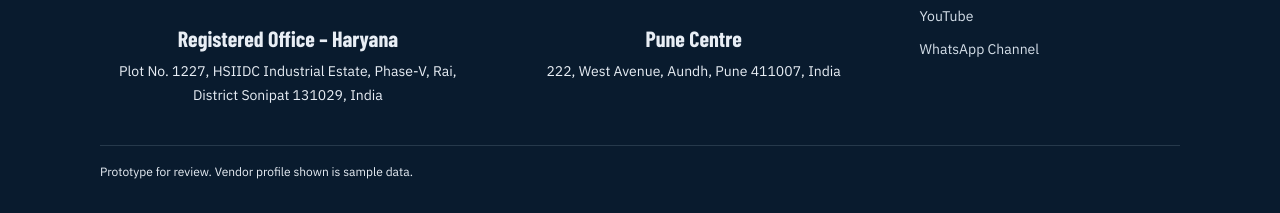
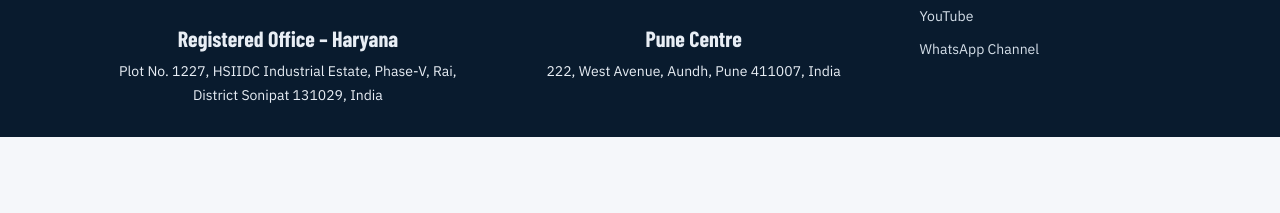
Before and after one commit to bhushanp9/fmvoda-website, a plain HTML site: page index.html in a window 1280 px wide. Shown: the part 3450-3663 px from the top of the page. After the commit the page ends 3587 px from the top, so only its background shows below. Drawn offline with nearby package versions, Linux system fonts and the light colour scheme.

Commit message:
Remove prototype review note from index.html
Removed prototype review note from footer.

```diff
--- a/index.html
+++ b/index.html
@@ -395,8 +395,7 @@ button,.btn{opacity:1!important}
       </ul>
     </div>
 
-    <div class="fine">Prototype for review. Vendor profile shown is sample data.</div>
-  </div>
+
 </footer>
 
 <script>
```
